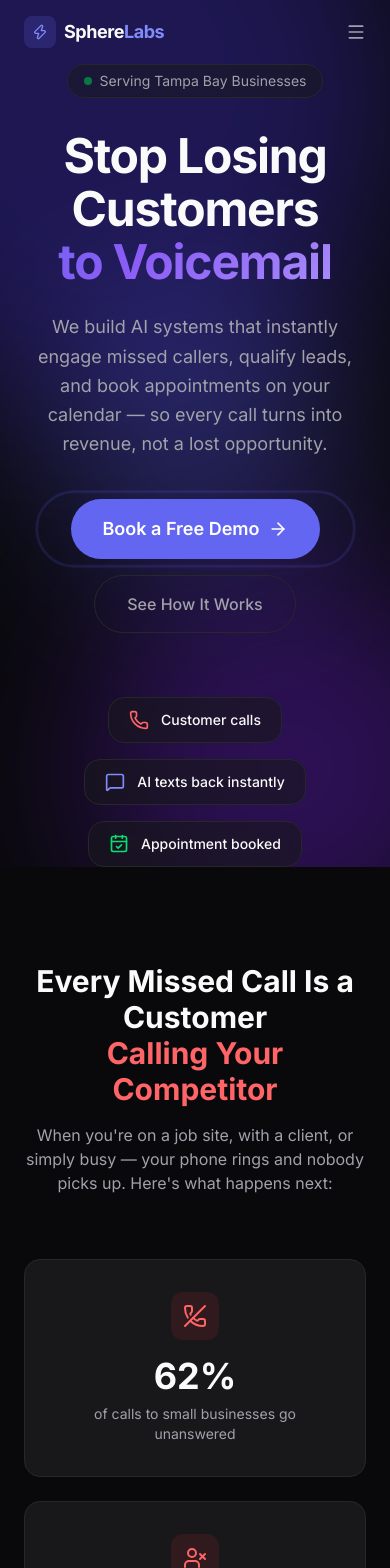
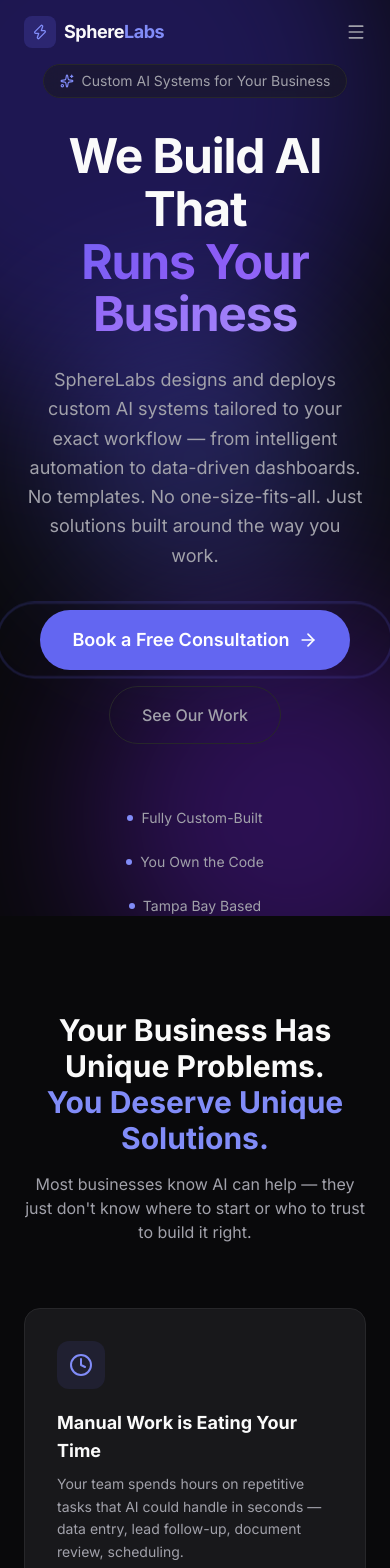
Before and after one commit to joelngala/spherelabsai, a Next.js app: page / in a window 390 px wide. Shown: the top 1568 px of the page. Built offline with nearby package versions, Linux system fonts and the light colour scheme.

Commit message:
Rebrand site as custom AI agency — show project examples, not just missed-call product

```diff
--- a/src/app/layout.tsx
+++ b/src/app/layout.tsx
@@ -8,9 +8,9 @@
 });
 
 export const metadata: Metadata = {
-  title: "SphereLabs AI | Stop Losing Customers to Voicemail",
+  title: "SphereLabs AI | Custom AI Systems for Your Business",
   description:
-    "Tampa Bay's AI automation agency. We build intelligent systems that capture missed calls, qualify leads, and book appointments — so you never lose another customer.",
+    "We design and deploy custom AI systems tailored to your exact workflow — from intelligent automation to data-driven dashboards. Tampa Bay based.",
 };
 
 export default function RootLayout({
--- a/src/components/CTA.tsx
+++ b/src/components/CTA.tsx
@@ -18,13 +18,13 @@
           viewport={{ once: true }}
         >
           <h2 className="text-3xl sm:text-5xl font-bold mb-6 leading-tight">
-            Ready to Stop Losing
+            Let&apos;s Build Something
             <br />
-            <span className="gradient-text">Revenue to Voicemail?</span>
+            <span className="gradient-text">That Actually Works</span>
           </h2>
           <p className="text-muted text-lg mb-10 max-w-xl mx-auto">
-            Book a free 15-minute demo. We&apos;ll show you exactly how many leads
-            you&apos;re missing — and how our AI captures them automatically.
+            Book a free consultation. Tell us what&apos;s slowing your business
+            down, and we&apos;ll show you exactly how a custom AI system can fix it.
           </p>
           <a
             href={BOOKING_URL}
@@ -32,11 +32,11 @@
             rel="noopener noreferrer"
             className="relative group inline-flex items-center gap-2 px-10 py-5 rounded-full bg-accent hover:bg-accent-light text-white font-semibold text-lg transition-all pulse-ring"
           >
-            Book Your Free Demo
+            Book Your Free Consultation
             <ArrowRight className="w-5 h-5 group-hover:translate-x-1 transition-transform" />
           </a>
           <p className="text-muted text-sm mt-6">
-            No contracts. No setup fees on your first month. Cancel anytime.
+            No commitment. No pressure. Just a conversation about what&apos;s possible.
           </p>
         </motion.div>
       </div>
--- a/src/components/Hero.tsx
+++ b/src/components/Hero.tsx
@@ -1,9 +1,9 @@
 "use client";
 
-import { ArrowRight, Phone, MessageSquare, CalendarCheck } from "lucide-react";
+import { ArrowRight, Sparkles } from "lucide-react";
 import { motion } from "framer-motion";
 
-const BOOKING_URL = "https://calendly.com"; // Replace with your Calendly link
+const BOOKING_URL = "https://calendly.com";
 
 export default function Hero() {
   return (
@@ -21,8 +21,8 @@
           transition={{ duration: 0.5 }}
           className="inline-flex items-center gap-2 px-4 py-1.5 rounded-full border border-card-border bg-card-bg/50 backdrop-blur-sm text-sm text-muted mb-8"
         >
-          <span className="w-2 h-2 rounded-full bg-green-500 animate-pulse" />
-          Serving Tampa Bay Businesses
+          <Sparkles className="w-3.5 h-3.5 text-accent-light" />
+          Custom AI Systems for Your Business
         </motion.div>
 
         {/* Headline */}
@@ -32,9 +32,9 @@
           transition={{ duration: 0.5, delay: 0.1 }}
           className="text-5xl sm:text-6xl lg:text-7xl font-bold tracking-tight leading-[1.1] mb-6"
         >
-          Stop Losing Customers
+          We Build AI That
           <br />
-          <span className="gradient-text">to Voicemail</span>
+          <span className="gradient-text">Runs Your Business</span>
         </motion.h1>
 
         {/* Subline */}
@@ -44,9 +44,10 @@
           transition={{ duration: 0.5, delay: 0.2 }}
           className="text-lg sm:text-xl text-muted max-w-2xl mx-auto mb-10 leading-relaxed"
         >
-          We build AI systems that instantly engage missed callers, qualify
-          leads, and book appointments on your calendar &mdash; so every call
-          turns into revenue, not a lost opportunity.
+          SphereLabs designs and deploys custom AI systems tailored to your
+          exact workflow &mdash; from intelligent automation to data-driven
+          dashboards. No templates. No one-size-fits-all. Just solutions
+          built around the way you work.
         </motion.p>
 
         {/* CTAs */}
@@ -62,37 +63,32 @@
             rel="noopener noreferrer"
             className="relative group inline-flex items-center gap-2 px-8 py-4 rounded-full bg-accent hover:bg-accent-light text-white font-semibold text-lg transition-all pulse-ring"
           >
-            Book a Free Demo
+            Book a Free Consultation
             <ArrowRight className="w-5 h-5 group-hover:translate-x-1 transition-transform" />
           </a>
           <a
-            href="#how-it-works"
+            href="#projects"
             className="inline-flex items-center gap-2 px-8 py-4 rounded-full border border-card-border hover:border-accent/50 text-muted hover:text-foreground font-medium transition-all"
           >
-            See How It Works
+            See Our Work
           </a>
         </motion.div>
 
-        {/* Mini visual: the flow */}
+        {/* Trust signals */}
         <motion.div
           initial={{ opacity: 0, y: 30 }}
           animate={{ opacity: 1, y: 0 }}
           transition={{ duration: 0.6, delay: 0.5 }}
-          className="flex flex-col sm:flex-row items-center justify-center gap-4 sm:gap-8"
+          className="flex flex-col sm:flex-row items-center justify-center gap-6 sm:gap-10 text-sm text-muted"
         >
           {[
-            { icon: Phone, label: "Customer calls", color: "text-red-400" },
-            { icon: MessageSquare, label: "AI texts back instantly", color: "text-accent-light" },
-            { icon: CalendarCheck, label: "Appointment booked", color: "text-green-400" },
-          ].map((step, i) => (
-            <div key={i} className="flex items-center gap-4">
-              <div className="flex items-center gap-3 px-5 py-3 rounded-2xl bg-card-bg/60 backdrop-blur-sm border border-card-border">
-                <step.icon className={`w-5 h-5 ${step.color}`} />
-                <span className="text-sm font-medium">{step.label}</span>
-              </div>
-              {i < 2 && (
-                <ArrowRight className="hidden sm:block w-4 h-4 text-muted" />
-              )}
+            "Fully Custom-Built",
+            "You Own the Code",
+            "Tampa Bay Based",
+          ].map((item, i) => (
+            <div key={i} className="flex items-center gap-2">
+              <span className="w-1.5 h-1.5 rounded-full bg-accent-light" />
+              {item}
             </div>
           ))}
         </motion.div>
--- a/src/components/HowItWorks.tsx
+++ b/src/components/HowItWorks.tsx
@@ -1,35 +1,44 @@
 "use client";
 
-import { PhoneMissed, Bot, CalendarCheck, ArrowDown } from "lucide-react";
+import { MessageCircle, Pencil, Rocket, Headphones, ArrowDown } from "lucide-react";
 import { motion } from "framer-motion";
 
 const steps = [
   {
-    icon: PhoneMissed,
+    icon: MessageCircle,
     step: "01",
-    title: "A Customer Calls",
+    title: "Discovery Call",
     description:
-      "You're busy on a job, with a patient, or in a meeting. The call goes unanswered.",
-    color: "text-red-400",
-    bg: "bg-red-500/10",
-  },
-  {
-    icon: Bot,
-    step: "02",
-    title: "AI Engages Instantly",
-    description:
-      "Within seconds, our AI texts them back, answers their questions, and qualifies the lead — automatically.",
+      "We learn about your business, your bottlenecks, and what success looks like. No jargon, no pressure — just a conversation about where AI can actually move the needle.",
     color: "text-accent-light",
     bg: "bg-accent/10",
   },
   {
-    icon: CalendarCheck,
+    icon: Pencil,
+    step: "02",
+    title: "Custom Design & Build",
+    description:
+      "We architect a solution tailored to your workflow and build it from the ground up. You get updates throughout and can give feedback at every stage.",
+    color: "text-violet-400",
+    bg: "bg-violet-500/10",
+  },
+  {
+    icon: Rocket,
     step: "03",
-    title: "Appointment Booked",
+    title: "Launch & Deliver",
     description:
-      "The customer is booked on your calendar before they can dial your competitor. You see it all in your dashboard.",
+      "We deploy your system, walk your team through it, and make sure everything runs smoothly. You own the code — no lock-in, no surprises.",
     color: "text-green-400",
     bg: "bg-green-500/10",
+  },
+  {
+    icon: Headphones,
+    step: "04",
+    title: "Ongoing Support",
+    description:
+      "Need updates, new features, or ongoing maintenance? We offer flexible retainers so your system grows as your business grows.",
+    color: "text-amber-400",
+    bg: "bg-amber-500/10",
   },
 ];
 
@@ -47,7 +56,7 @@
             How It Works
           </p>
           <h2 className="text-3xl sm:text-4xl font-bold">
-            Three Steps. Zero Missed Leads.
+            From Idea to Deployed System
           </h2>
         </motion.div>
 
@@ -58,10 +67,12 @@
                 initial={{ opacity: 0, x: -20 }}
                 whileInView={{ opacity: 1, x: 0 }}
                 viewport={{ once: true }}
-                transition={{ delay: i * 0.15 }}
+                transition={{ delay: i * 0.12 }}
                 className="flex items-start gap-6 p-6 rounded-2xl bg-card-bg border border-card-border"
               >
-                <div className={`w-14 h-14 rounded-xl ${s.bg} flex items-center justify-center shrink-0`}>
+                <div
+                  className={`w-14 h-14 rounded-xl ${s.bg} flex items-center justify-center shrink-0`}
+                >
                   <s.icon className={`w-7 h-7 ${s.color}`} />
                 </div>
                 <div>
--- a/src/components/Navbar.tsx
+++ b/src/components/Navbar.tsx
@@ -4,7 +4,7 @@
 import { Menu, X, Zap } from "lucide-react";
 
 const links = [
-  { label: "Solutions", href: "#solutions" },
+  { label: "What We Build", href: "#projects" },
   { label: "How It Works", href: "#how-it-works" },
   { label: "Industries", href: "#industries" },
   { label: "Pricing", href: "#pricing" },
--- a/src/components/Pricing.tsx
+++ b/src/components/Pricing.tsx
@@ -7,49 +7,50 @@
 
 const tiers = [
   {
-    name: "Starter",
-    price: "$97",
-    period: "/mo",
-    description: "Perfect for solo operators who want to stop losing leads.",
+    name: "Single Project",
+    price: "From $1,500",
+    period: "",
+    description: "A focused build for one specific problem or workflow.",
     features: [
-      "Missed-call auto text-back",
-      "Custom business greeting",
-      "Lead notifications to your phone",
-      "Business hours configuration",
-      "Monthly performance report",
+      "Discovery call & requirements gathering",
+      "Custom-built AI system or tool",
+      "Deployment & handoff",
+      "You own the source code",
+      "30 days of post-launch support",
     ],
     cta: "Get Started",
     featured: false,
   },
   {
-    name: "Professional",
-    price: "$297",
+    name: "Growth Partner",
+    price: "Custom",
     period: "/mo",
-    description: "AI-powered conversations that qualify and book leads for you.",
+    description:
+      "Ongoing development, support, and new features as your business scales.",
     features: [
-      "Everything in Starter",
-      "Conversational AI agent",
-      "FAQ & service-based responses",
-      "Automated lead qualification",
-      "Calendar booking integration",
-      "Priority support",
+      "Everything in Single Project",
+      "Dedicated monthly dev hours",
+      "Priority support & bug fixes",
+      "New features & iterations",
+      "Performance monitoring",
+      "Strategy & roadmap sessions",
     ],
-    cta: "Book a Demo",
+    cta: "Book a Call",
     featured: true,
   },
   {
     name: "Enterprise",
-    price: "Custom",
+    price: "Let's Talk",
     period: "",
-    description: "For law firms, clinics, and multi-location businesses.",
+    description:
+      "For multi-location businesses or complex compliance environments.",
     features: [
-      "Everything in Professional",
-      "Document Intelligence (RAG)",
-      "Multi-location support",
-      "CRM & EHR integrations",
-      "Dedicated account manager",
-      "Custom AI training",
-      "Private, compliant infrastructure",
+      "Everything in Growth Partner",
+      "Multi-system architecture",
+      "Private infrastructure & hosting",
+      "Compliance & security review",
+      "Team training & onboarding",
+      "SLA & dedicated account manager",
     ],
     cta: "Contact Us",
     featured: false,
@@ -70,11 +71,11 @@
             Pricing
           </p>
           <h2 className="text-3xl sm:text-4xl font-bold mb-4">
-            Simple Pricing. Massive ROI.
+            Flexible Pricing for Every Stage
           </h2>
           <p className="text-muted max-w-xl mx-auto">
-            One missed call could cost you $500 or more. Our system pays for
-            itself in a single booking.
+            Whether you need a single system or a long-term technology partner,
+            we have a plan that fits.
           </p>
         </motion.div>
 
@@ -100,7 +101,7 @@
 
               <h3 className="text-lg font-bold mb-1">{tier.name}</h3>
               <div className="flex items-baseline gap-1 mb-3">
-                <span className="text-4xl font-bold">{tier.price}</span>
+                <span className="text-3xl font-bold">{tier.price}</span>
                 {tier.period && (
                   <span className="text-muted text-sm">{tier.period}</span>
                 )}
--- a/src/components/Problem.tsx
+++ b/src/components/Problem.tsx
@@ -1,23 +1,26 @@
 "use client";
 
-import { PhoneOff, TrendingDown, UserX } from "lucide-react";
+import { Clock, Layers, ShieldAlert } from "lucide-react";
 import { motion } from "framer-motion";
 
-const stats = [
+const painPoints = [
   {
-    icon: PhoneOff,
-    stat: "62%",
-    label: "of calls to small businesses go unanswered",
+    icon: Clock,
+    title: "Manual Work is Eating Your Time",
+    description:
+      "Your team spends hours on repetitive tasks that AI could handle in seconds — data entry, lead follow-up, document review, scheduling.",
   },
   {
-    icon: UserX,
-    stat: "85%",
-    label: "of callers won't leave a voicemail",
+    icon: Layers,
+    title: "Off-the-Shelf Tools Don't Fit",
+    description:
+      "Generic SaaS products force you into their workflow. You need systems designed around how your business actually operates.",
   },
   {
-    icon: TrendingDown,
-    stat: "$1,000+",
-    label: "lost per week from missed calls",
+    icon: ShieldAlert,
+    title: "Your Competitors are Moving Faster",
+    description:
+      "Businesses that adopt AI early capture more leads, serve clients faster, and operate at a fraction of the overhead.",
   },
 ];
 
@@ -32,31 +35,33 @@
           className="text-center mb-16"
         >
           <h2 className="text-3xl sm:text-4xl font-bold mb-4">
-            Every Missed Call Is a Customer
+            Your Business Has Unique Problems.
             <br />
-            <span className="text-red-400">Calling Your Competitor</span>
+            <span className="text-accent-light">You Deserve Unique Solutions.</span>
           </h2>
           <p className="text-muted max-w-xl mx-auto">
-            When you&apos;re on a job site, with a client, or simply busy — your
-            phone rings and nobody picks up. Here&apos;s what happens next:
+            Most businesses know AI can help — they just don&apos;t know where to
+            start or who to trust to build it right.
           </p>
         </motion.div>
 
         <div className="grid md:grid-cols-3 gap-6">
-          {stats.map((s, i) => (
+          {painPoints.map((p, i) => (
             <motion.div
               key={i}
               initial={{ opacity: 0, y: 20 }}
               whileInView={{ opacity: 1, y: 0 }}
               viewport={{ once: true }}
               transition={{ delay: i * 0.1 }}
-              className="text-center p-8 rounded-2xl bg-card-bg border border-card-border"
+              className="p-8 rounded-2xl bg-card-bg border border-card-border"
             >
-              <div className="w-12 h-12 rounded-xl bg-red-500/10 flex items-center justify-center mx-auto mb-4">
-                <s.icon className="w-6 h-6 text-red-400" />
+              <div className="w-12 h-12 rounded-xl bg-accent/10 flex items-center justify-center mb-5">
+                <p.icon className="w-6 h-6 text-accent-light" />
               </div>
-              <p className="text-4xl font-bold mb-2">{s.stat}</p>
-              <p className="text-muted text-sm">{s.label}</p>
+              <h3 className="text-lg font-bold mb-2">{p.title}</h3>
+              <p className="text-muted text-sm leading-relaxed">
+                {p.description}
+              </p>
             </motion.div>
           ))}
         </div>
--- a/src/components/Solutions.tsx
+++ b/src/components/Solutions.tsx
@@ -1,55 +1,66 @@
 "use client";
 
-import { MessageSquareText, Scale, FileSearch, ArrowRight } from "lucide-react";
+import {
+  MessageSquareText,
+  FileSearch,
+  LayoutDashboard,
+  Bot,
+  Workflow,
+  Globe,
+  ArrowRight,
+} from "lucide-react";
 import { motion } from "framer-motion";
 
 const BOOKING_URL = "https://calendly.com";
 
-const solutions = [
+const projects = [
   {
     icon: MessageSquareText,
-    title: "Missed-Call AI Text-Back",
-    audience: "For contractors, salons, & clinics",
+    title: "AI Receptionist & Lead Capture",
     description:
-      "The moment a call goes unanswered, our AI texts the customer back, engages them in a natural conversation, answers their questions, and books them on your calendar. No leads slip through the cracks.",
-    features: [
-      "Instant text-back in under 5 seconds",
-      "AI-powered lead qualification",
-      "Automated appointment booking",
-      "Real-time notifications to your phone",
-    ],
-  },
-  {
-    icon: Scale,
-    title: "AI Legal Intake",
-    audience: "For boutique law firms",
-    description:
-      "When a potential client calls about a case and reaches voicemail, our AI instantly engages them via text, qualifies their case type, and schedules a consultation — before they can call a competing firm.",
-    features: [
-      "Automated case-type qualification",
-      "Florida Bar compliant — zero legal advice",
-      "Consultation scheduling integration",
-      "After-hours lead capture",
-    ],
+      "An AI agent that instantly responds to missed calls via text, qualifies leads through natural conversation, and books appointments directly on your calendar.",
+    tags: ["Twilio", "AI Agent", "Calendar Integration"],
   },
   {
     icon: FileSearch,
-    title: "Document Intelligence",
-    audience: "For law firms & medical offices",
+    title: "Document Intelligence Platform",
     description:
-      "Upload hundreds of pages of contracts, discovery files, or patient records. Ask questions across all documents and get instant, sourced answers — no page limits, no hallucinations.",
-    features: [
-      "No page limits — process 1,000+ pages",
-      "Cross-reference multiple documents at once",
-      "Source attribution on every answer",
-      "Private, secure infrastructure",
-    ],
+      "Upload hundreds of pages of contracts, case files, or records. Ask questions across all documents and get instant, sourced answers — no page limits.",
+    tags: ["RAG", "Vector Search", "Multi-Document"],
+  },
+  {
+    icon: LayoutDashboard,
+    title: "Custom Business Dashboards",
+    description:
+      "Real-time dashboards that pull data from your systems and give you a clear picture of your operations — patients, projects, KPIs, whatever matters to you.",
+    tags: ["React", "Real-Time Data", "Custom UI"],
+  },
+  {
+    icon: Bot,
+    title: "AI-Powered Client Intake",
+    description:
+      "Automated intake systems for law firms, clinics, and service businesses that qualify leads, collect information, and route them to the right person.",
+    tags: ["Compliance-Safe", "Lead Qualification", "CRM Integration"],
+  },
+  {
+    icon: Workflow,
+    title: "Workflow Automation",
+    description:
+      "Connect your tools and eliminate repetitive tasks. From automated follow-ups to data syncing between platforms — we build the glue that makes your stack work together.",
+    tags: ["API Integration", "Automation", "Custom Logic"],
+  },
+  {
+    icon: Globe,
+    title: "Websites & Web Applications",
+    description:
+      "Fast, modern websites and web apps built to convert. From marketing sites to full client portals with authentication, payments, and dashboards.",
+    tags: ["Next.js", "Full-Stack", "SEO Optimized"],
   },
 ];
 
 export default function Solutions() {
   return (
-    <section id="solutions" className="py-24 relative">
+    <section id="projects" className="py-24 relative">
       <div className="max-w-7xl mx-auto px-6">
         <motion.div
           initial={{ opacity: 0, y: 20 }}
@@ -58,57 +69,65 @@
           className="text-center mb-16"
         >
           <p className="text-accent-light text-sm font-semibold uppercase tracking-widest mb-3">
-            Solutions
+            What We Build
           </p>
           <h2 className="text-3xl sm:text-4xl font-bold mb-4">
-            AI That Works While You Work
+            Custom AI Systems, Built for You
           </h2>
-          <p className="text-muted max-w-xl mx-auto">
-            Whether you&apos;re on a roof, in a courtroom, or with a patient — our
-            systems keep your business running in the background.
+          <p className="text-muted max-w-2xl mx-auto">
+            Every business is different. Here are examples of the types of systems
+            we design, build, and deploy — each one tailored to the client&apos;s
+            exact needs.
           </p>
         </motion.div>
 
-        <div className="grid lg:grid-cols-3 gap-6">
-          {solutions.map((s, i) => (
+        <div className="grid md:grid-cols-2 lg:grid-cols-3 gap-6">
+          {projects.map((p, i) => (
             <motion.div
               key={i}
               initial={{ opacity: 0, y: 20 }}
               whileInView={{ opacity: 1, y: 0 }}
               viewport={{ once: true }}
-              transition={{ delay: i * 0.1 }}
+              transition={{ delay: i * 0.08 }}
               className="card-glow rounded-2xl bg-card-bg border border-card-border p-8 flex flex-col"
             >
               <div className="w-12 h-12 rounded-xl bg-accent/10 flex items-center justify-center mb-5">
-                <s.icon className="w-6 h-6 text-accent-light" />
+                <p.icon className="w-6 h-6 text-accent-light" />
               </div>
-              <h3 className="text-xl font-bold mb-1">{s.title}</h3>
-              <p className="text-xs text-accent-light font-semibold uppercase tracking-wider mb-3">
-                {s.audience}
+              <h3 className="text-lg font-bold mb-3">{p.title}</h3>
+              <p className="text-muted text-sm leading-relaxed mb-5 flex-1">
+                {p.description}
               </p>
-              <p className="text-muted text-sm leading-relaxed mb-6">
-                {s.description}
-              </p>
-              <ul className="space-y-2.5 mb-8 flex-1">
-                {s.features.map((f, j) => (
-                  <li key={j} className="flex items-start gap-2 text-sm">
-                    <span className="w-1.5 h-1.5 rounded-full bg-accent-light mt-1.5 shrink-0" />
-                    <span className="text-muted">{f}</span>
-                  </li>
+              <div className="flex flex-wrap gap-2">
+                {p.tags.map((tag, j) => (
+                  <span
+                    key={j}
+                    className="px-2.5 py-1 text-xs rounded-full bg-accent/10 text-accent-light font-medium"
+                  >
+                    {tag}
+                  </span>
                 ))}
-              </ul>
-              <a
-                href={BOOKING_URL}
-                target="_blank"
-                rel="noopener noreferrer"
-                className="inline-flex items-center gap-1.5 text-sm font-semibold text-accent-light hover:text-white transition-colors group"
-              >
-                Learn more
-                <ArrowRight className="w-4 h-4 group-hover:translate-x-1 transition-transform" />
-              </a>
+              </div>
             </motion.div>
           ))}
         </div>
+
+        <motion.div
+          initial={{ opacity: 0, y: 20 }}
+          whileInView={{ opacity: 1, y: 0 }}
+          viewport={{ once: true }}
+          className="text-center mt-12"
+        >
+          <a
+            href={BOOKING_URL}
+            target="_blank"
+            rel="noopener noreferrer"
+            className="inline-flex items-center gap-2 text-accent-light hover:text-white font-semibold transition-colors group"
+          >
+            Have something else in mind? Let&apos;s talk
+            <ArrowRight className="w-4 h-4 group-hover:translate-x-1 transition-transform" />
+          </a>
+        </motion.div>
       </div>
     </section>
   );
```
Also changed, not shown: src/components/Industries.tsx (+18 -18 lines).
